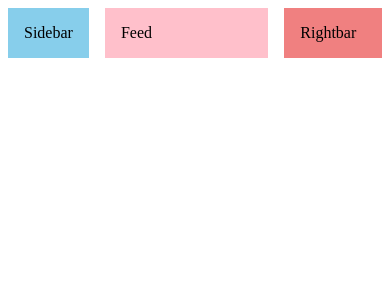
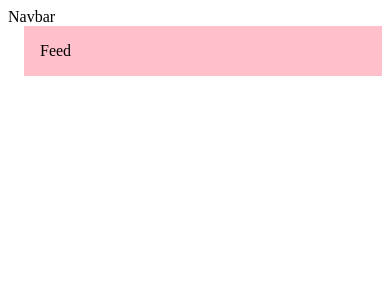
Before and after one commit to Mugisha-isaac/mui5, a Next.js app: page / in a window 390 px wide. Shown: the top 300 px of the page. Built offline with nearby package versions, Linux system fonts and the light colour scheme.

Commit message:
wip: responsiveness

```diff
--- a/components/Feed.jsx
+++ b/components/Feed.jsx
@@ -3,7 +3,7 @@ import React from 'react'
 
 const Feed = () => {
   return (
-    <Box bgcolor="pink" flex={4}  p={2}>Feed</Box>
+    <Box bgcolor="pink" flex={4}  p={2} >Feed</Box>
   )
 }
 
--- a/components/Rightbar.jsx
+++ b/components/Rightbar.jsx
@@ -3,7 +3,7 @@ import { Box } from '@mui/material';
 
 const Rightbar = () => {
   return (
-    <Box bgcolor="lightcoral" flex={2} p={2} >Rightbar</Box>
+    <Box bgcolor="lightcoral" flex={2} p={2} sx={{display:{xs:"none", sm:"block"}}} >Rightbar</Box>
   )
 }
 
--- a/components/Sidebar.jsx
+++ b/components/Sidebar.jsx
@@ -1,10 +1,12 @@
-import { Box } from '@mui/material'
-import React from 'react'
+import { Box } from "@mui/material";
+import React from "react";
 
 const Sidebar = () => {
   return (
-    <Box bgcolor="skyblue" flex={1}  p={2}>Sidebar</Box>
-  )
-}
+    <Box bgcolor="skyblue" flex={1} p={2} sx={{display:{xs:"none", sm:"block"}}}>
+      Sidebar
+    </Box>
+  );
+};
 
-export default Sidebar
+export default Sidebar;
--- a/pages/index.js
+++ b/pages/index.js
@@ -3,14 +3,14 @@ import Sidebar from '../components/Sidebar';
 import Feed from '../components/Feed';
 import Rightbar from '../components/Rightbar';
 import { Box,Stack } from '@mui/material';
+import Navbar from '../components/Navbar';
 
 export default function Home() {
 
 
   return (
    <Box>
-     {/* navbar */}
-
+     <Navbar/>
      <Stack direction="row" spacing={2} justifyContent="space-between">
      <Sidebar />
      <Feed />
```
